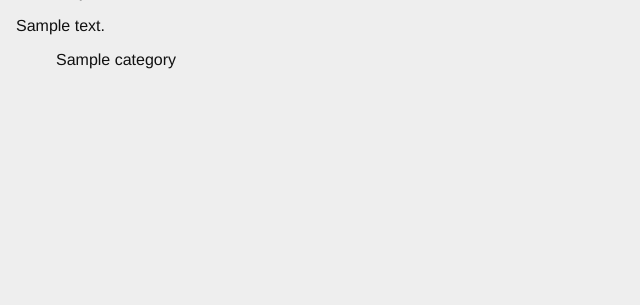
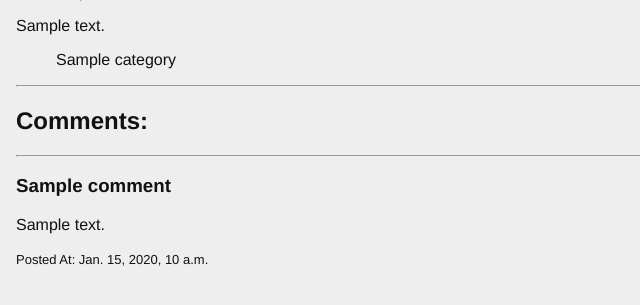
Before and after one commit to Snip3rM00n/django_blog, a Django app: page /posts/1/ in a window 1280 px wide. Shown: the part 148-453 px from the top of the page, without its empty margins (0-640 px from the left). Run offline with Django 3.2, Linux system fonts and the light colour scheme; data comes from the database, SQL or seed files in the repository; tables that the repository leaves empty hold one stand-in row (values such as "Sample post").

Commit message:
Add Comments module to blog posts

```diff
--- /dev/null
+++ b/mysite/blogging/forms.py
@@ -0,0 +1,8 @@
+from django.forms import ModelForm
+from blogging.models import Comment
+
+class CommentForm(ModelForm):
+    class Meta:
+        model = Comment
+        fields = ["title", "text"]
+        labels = {"title": "Subject", "text": "Your Comment"}
--- a/mysite/blogging/models.py
+++ b/mysite/blogging/models.py
@@ -12,6 +12,21 @@ class Post(models.Model):
     def __str__(self):
         return self.title
 
+class Comment(models.Model):
+    title = models.CharField(max_length=128)
+    text = models.TextField(blank=True)
+    created_date = models.DateTimeField(auto_now_add=True)
+    post = models.ForeignKey(Post,
+                             related_name="comments",
+                             null=True,
+                             on_delete=models.CASCADE)
+
+    def __str__(self):
+        return self.title
+
+    class Meta:
+        verbose_name_plural = "Comments"
+
 class Category(models.Model):
     name = models.CharField(max_length=128)
     description = models.TextField(blank=True)
--- a/mysite/blogging/templates/blogging/detail.html
+++ b/mysite/blogging/templates/blogging/detail.html
@@ -13,4 +13,29 @@
             <li>{{ category }}</li>
         {% endfor %}
     </ul>
+    <hr>
+    <div class="comments">
+        <h2>Comments:</h2>
+    {% if user.is_authenticated %}
+        <form method="POST">
+            {% csrf_token %}
+            <div>Please keep your comments respectful.</div>
+            <br/>
+            <label for="id_title">Subject:</label> {{ form.title }}
+            <br/>
+            <br/>
+            <label for="id_text">Comment:</label>
+            <br/>
+            {{ form.text }}
+            <br/>
+            <button type="submit", class="btn btn-default">Submit</button>
+        </form>
+    {% endif %}
+        {% for comment in comments %}
+        <hr>
+        <h3>{{ comment }}</h3>
+        <p>{{ comment.text }}</p>
+        <span style="font-size: small;">Posted At: {{ comment.created_date }}</span>
+        {% endfor %}
+    </div>
 {% endblock %}
--- a/mysite/blogging/views.py
+++ b/mysite/blogging/views.py
@@ -1,8 +1,12 @@
-from django.shortcuts import render
+import html
+
+from django.shortcuts import render, redirect
 from django.http import HttpResponse, HttpResponseRedirect, Http404
 from django.template import loader
+from django.views.decorators.csrf import requires_csrf_token
 
-from blogging.models import Post
+from blogging.models import Post, Comment
+from blogging.forms import CommentForm
 
 def list_view(request):
     published = Post.objects.exclude(published_date__exact=None)
@@ -11,11 +15,27 @@ def list_view(request):
 
     return render(request, "blogging/list.html", context)
 
+@requires_csrf_token
 def detail_view(request, post_id):
     published = Post.objects.exclude(published_date__exact=None)
     try:
         post = published.get(pk=post_id)
     except:
         raise Http404
-    context = {"post": post}
+
+    if request.method == "POST":
+        form = CommentForm(request.POST)
+
+        if form.is_valid():
+            instance = form.save(commit=False)
+            instance.post = post
+            instance.save()
+            return redirect(request.get_full_path())
+    else:
+        form = CommentForm()
+
+    print(dir(form))
+    print(form.fields)
+    comments = post.comments.all()
+    context = {"post": post, "form": form, "comments": comments}
     return render(request, "blogging/detail.html", context)
```
Also changed, not shown: mysite/blogging/admin.py (+5 -2 lines), mysite/blogging/feeds.py (added), mysite/blogging/migrations/0003_auto_20200421_2323.py (added), mysite/blogging/migrations/0004_auto_20200422_1756.py (added), mysite/blogging/migrations/0005_auto_20200422_1802.py (added).
